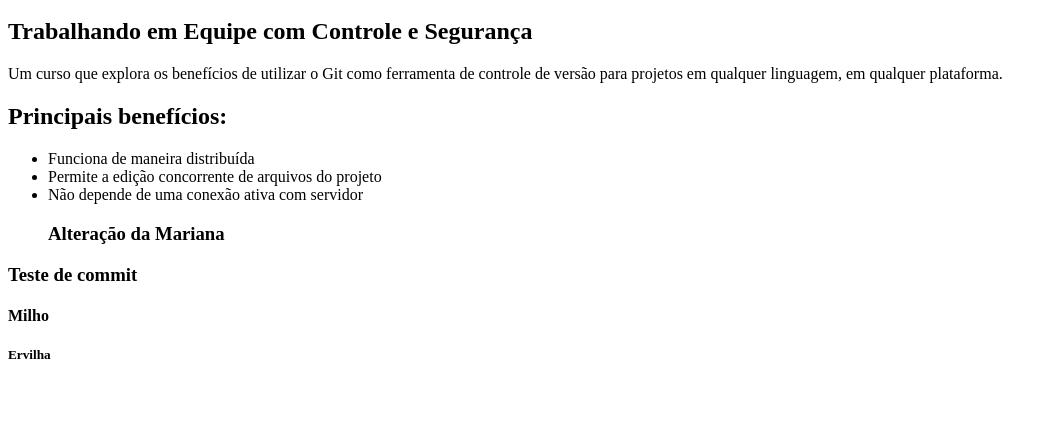
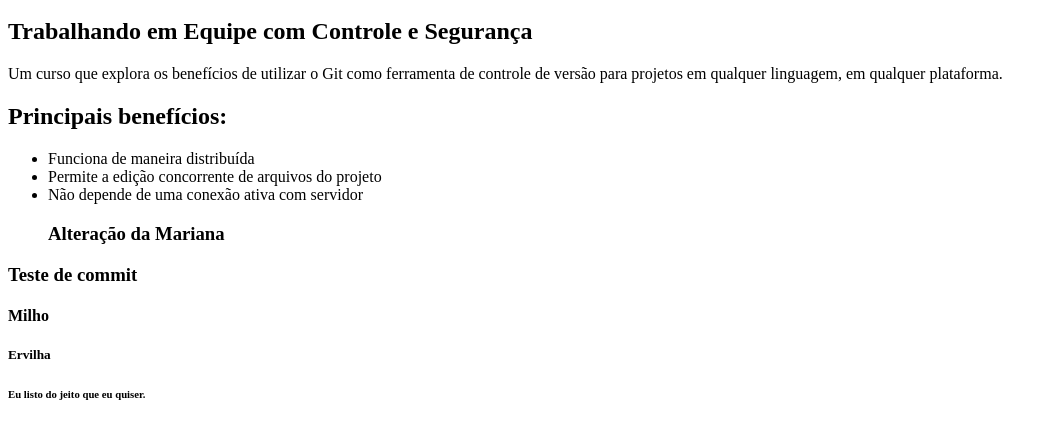
Before and after one commit to fabioluizmagri/curso-git, a plain HTML site: page index.html in a window 1280 px wide. Shown: the part 48-486 px from the top of the page, without its empty margins (0-1057 px from the left). Drawn offline with Linux system fonts and the light colour scheme.

Commit message:
Listando do jeito errado

```diff
--- a/index.html
+++ b/index.html
@@ -19,5 +19,6 @@
 		<h3>Teste de commit</h3>
 		<h4>Milho</h4>
 		<h5>Ervilha</h5>
+		<h6>Eu listo do jeito que eu quiser.</h6>
 	</body>
 </html>
```
